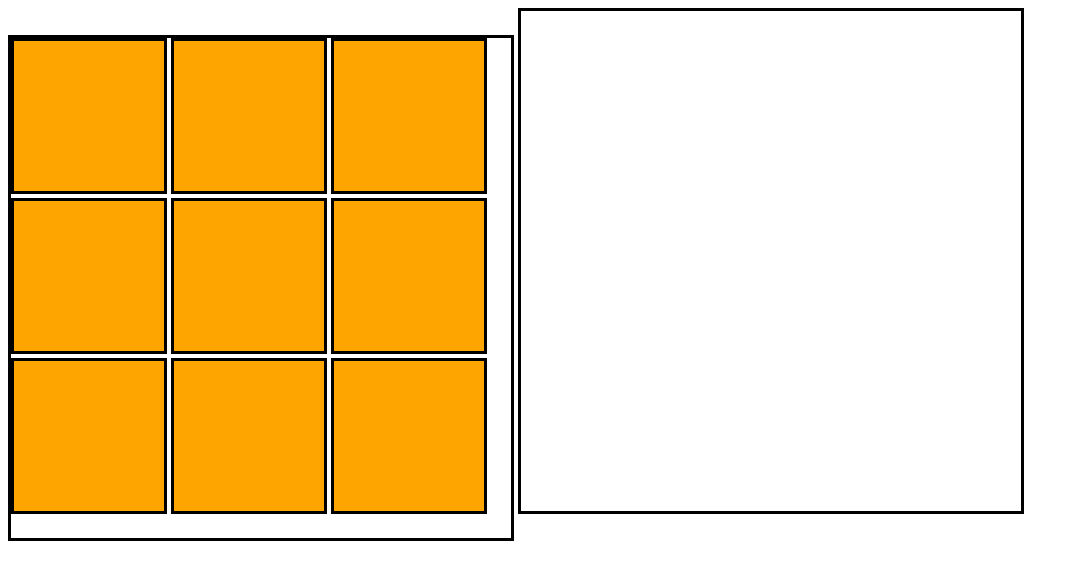
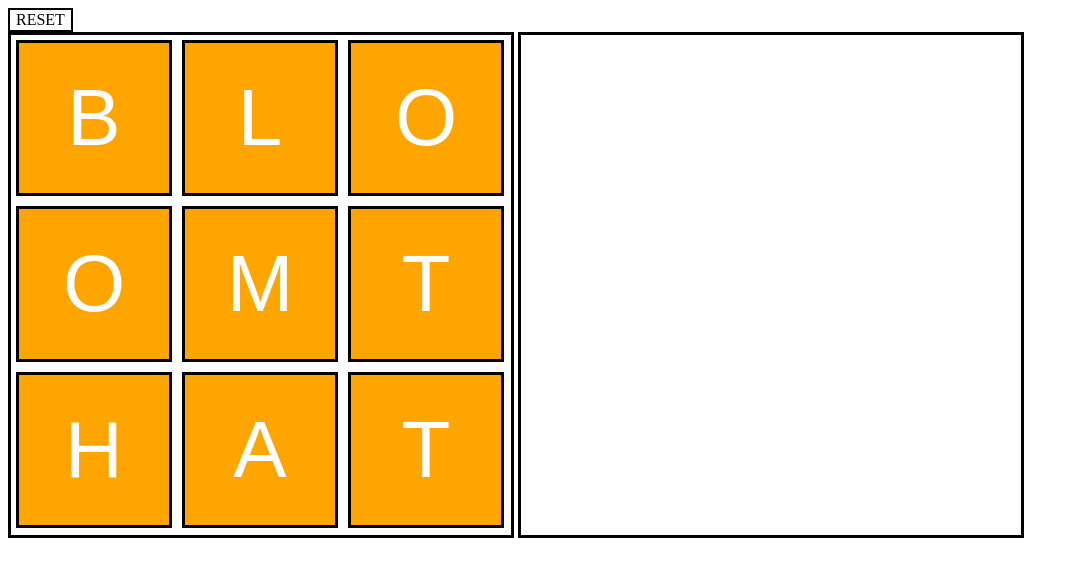
Before and after one commit to janephilipps/drag-and-drop, a plain HTML site: page index.html in a window 1280 px wide. Shown: the whole page, without its empty margins (0-1079 px from the left). Drawn offline with nearby package versions, Linux system fonts and the light colour scheme.

Commit message:
enable sortability, enable reset button, fix alignment with float

```diff
--- a/index.html
+++ b/index.html
@@ -4,29 +4,27 @@
     <meta charset="utf-8">
     <meta http-equiv="X-UA-Compatible" content="IE=edge">
     <title></title>
+    <link rel="stylesheet" href="https://ajax.googleapis.com/ajax/libs/jqueryui/1.11.4/themes/smoothness/jquery-ui.css">
     <link rel="stylesheet" href="style.css">
-    <script type="text/javascript" src="script.js"></script>
 </head>
 <body>
+    <button id="reset">RESET</button>
     <div class="box-container">
-        <div class="box">
-            <div class="row">
-                <div class="draggable-box"></div>
-                <div class="draggable-box"></div>
-                <div class="draggable-box"></div>
-            </div>
-            <div class="row">
-                <div class="draggable-box"></div>
-                <div class="draggable-box"></div>
-                <div class="draggable-box"></div>
-            </div>
-            <div class="row">
-                <div class="draggable-box"></div>
-                <div class="draggable-box"></div>
-                <div class="draggable-box"></div>
-            </div>
+        <div class="box" id="one">
+            <div class="draggable-box" id="1">B</div>
+            <div class="draggable-box" id="2">L</div>
+            <div class="draggable-box" id="3">O</div>
+            <div class="draggable-box" id="4">O</div>
+            <div class="draggable-box" id="5">M</div>
+            <div class="draggable-box" id="6">T</div>
+            <div class="draggable-box" id="7">H</div>
+            <div class="draggable-box" id="8">A</div>
+            <div class="draggable-box" id="9">T</div>
         </div>
-        <div class="box"></div>
+        <div class="box" id="two"></div>
     </div>
+    <script src="https://ajax.googleapis.com/ajax/libs/jquery/2.2.2/jquery.min.js"></script>
+    <script src="https://ajax.googleapis.com/ajax/libs/jqueryui/1.11.4/jquery-ui.min.js"></script>
+    <script type="text/javascript" src="script.js"></script>
 </body>
 </html>
--- a/script.js
+++ b/script.js
@@ -0,0 +1,18 @@
+$(function() {
+
+    var cache = $('.box').html();
+
+    $('.box').sortable({
+        connectWith: '.box',
+        cursor: 'move',
+        delay: 150,
+        distance: 5,
+        scroll: false
+    });
+
+    $('#reset').click(function() {
+
+        $('#one').html(cache).sortable('refresh');
+        $('#two').empty();
+    });
+});
--- a/style.css
+++ b/style.css
@@ -1,3 +1,9 @@
+#reset {
+    border: 2px solid black;
+    background-color: white;
+    font: 1em Futura;
+}
+
 .box-container {
     display: block;
 }
@@ -15,8 +21,22 @@
 
 .draggable-box {
     border: 3px solid black;
+    margin: 5px;
     background-color: orange;
-    display: inline-block;
+    color: white;
+    font-family: Futura, sans-serif;
+    font-size: 5em;
+    float: left;
     width: 150px;
     height: 150px;
+    text-align: center;
+    line-height: 150px;
 }
+
+.active {
+    background-color: blue;
+}
+
+.drop-hover {
+    background-color: rgba(0,0,255,.3);
+}
```
